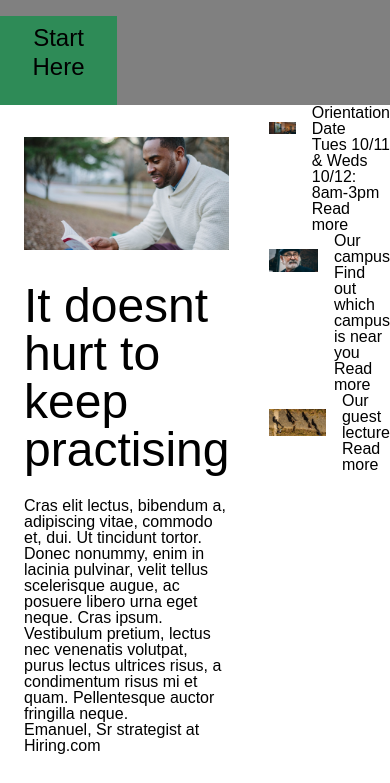
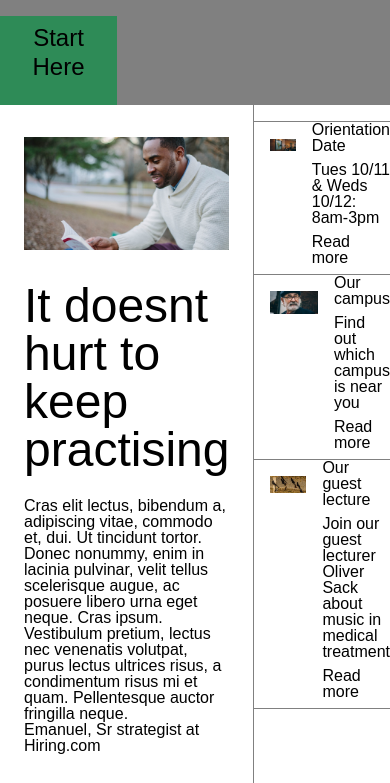
Before and after one commit to scibbady/colmar, a plain HTML site: page index.html in a window 390 px wide. Shown: the part 800-1583 px from the top of the page. Drawn offline with Linux system fonts and the light colour scheme.

Commit message:
second section complete without media queries

```diff
--- a/index.html
+++ b/index.html
@@ -81,6 +81,7 @@
               </picture>
               <div class="sideinfo">
                 <h3>Our guest lecture</h3>
+                <p>Join our guest lecturer Oliver Sack about music in medical treatment</p>
                 <p>Read more</p>
               </div>
             </div>
--- a/style.css
+++ b/style.css
@@ -136,14 +136,27 @@ footer {
   padding-bottom: 24px;
 }
 
+.quote {
+  margin-top: auto;
+}
+
 .sidenav {
   display: flex;
   flex-direction: column;
   width: 40%;
+  padding-top: 16px;
+  padding-bottom: 32px;
+  border-left: solid 1px gray;
+
 }
 
 .sidebuttons {
   display: flex;
+  border-bottom: solid 1px gray;
+}
+
+.sidebuttons:first-child {
+  border-top: solid 1px gray;
 }
 
 .sidebuttons picture {
@@ -159,6 +172,11 @@ footer {
 .sidebuttons img {
   width: 100%;
   height: auto;
+}
+
+.sideinfo p,
+.sideinfo h3 {
+  padding-bottom: 8px;
 }
 
 
```
